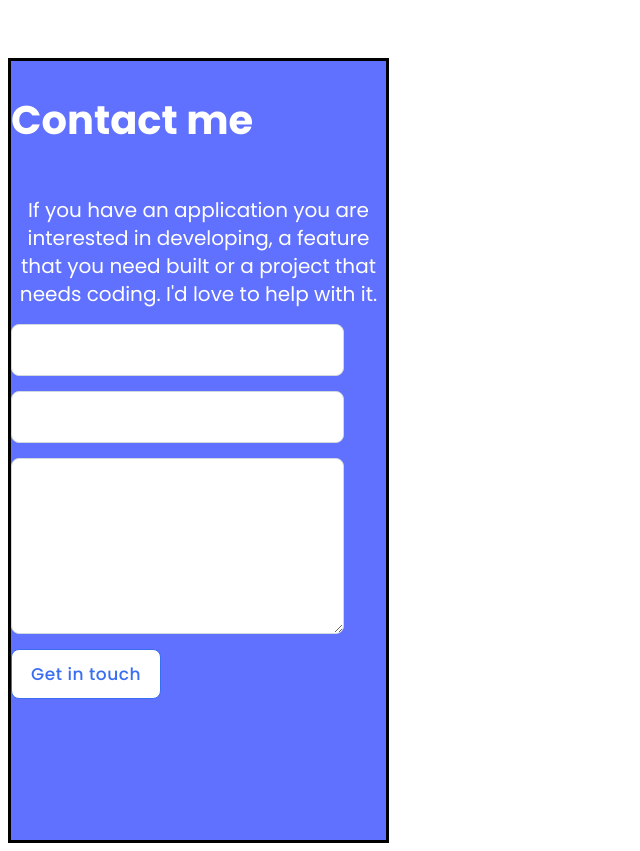
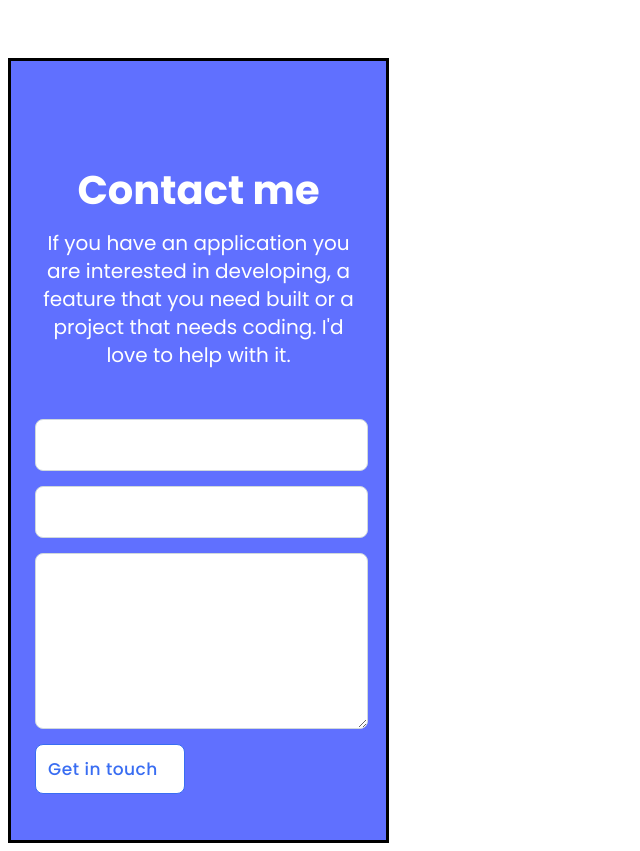
Before and after one commit to maov19/my_portfolio, a website: page index.html in a window 1280 px wide. Shown: the part 4357-5208 px from the top of the page, without its empty margins (0-640 px from the left). Drawn offline with Linux system fonts and the light colour scheme.

Commit message:
Add margins to contact_me section

```diff
--- a/style.css
+++ b/style.css
@@ -426,10 +426,15 @@ ul {
   line-height: 52px;
   display: flex;
   align-items: center;
+  justify-content: center;
   text-align: center;
+  margin-top: 103px;
 }
 
 .contact_details {
+  /* width: 327px;
+  height: 102px; */
+  margin: -20px 24px 50px 24px;
   font-family: 'Poppins';
   color: #fff;
   font-style: normal;
@@ -445,7 +450,7 @@ ul {
   border-radius: 8px;
   width: 327px;
   height: 48px;
-  margin-bottom: 15px;
+  margin: 0 24px 15px 24px;
 }
 
 .message {
@@ -454,15 +459,15 @@ ul {
   border-radius: 8px;
   width: 327px;
   height: 170px;
-  margin-bottom: 15px;
+  margin: 0 24px 15px 24px;
 
 }
 
 .get_in_touch {
+  margin-left: 24px;
   width: 150px;
   height: auto;
   display: flex;
-  flex-direction: column;
   align-items: center;
   padding: 12px;
   background: #fff;
```
